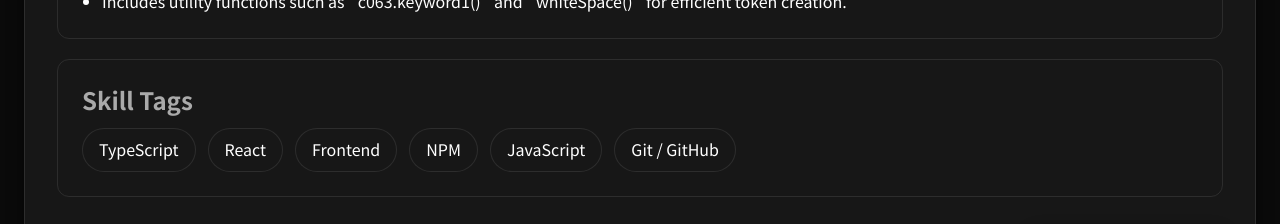
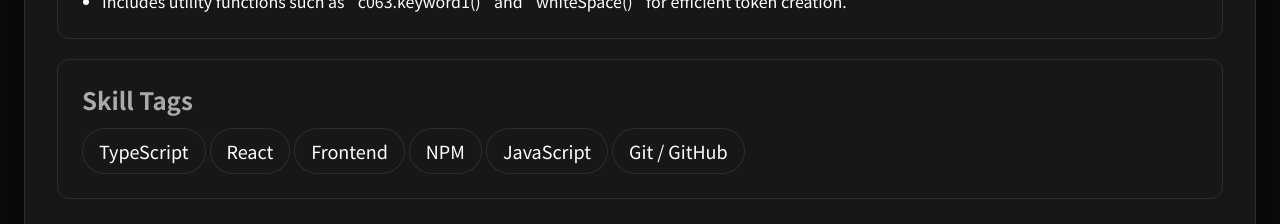
Before and after one commit to fanyuuu2006/fanyu, a Next.js app: page /projects in a window 1280 px wide. Shown: the part 1400-1624 px from the top of the page. Built offline with nearby package versions, Linux system fonts and the light colour scheme.

Commit message:
fix: 調整ProjectCard組件的標籤間距，優化顯示樣式；調整useTimeOrderTabs的圓角樣式

```diff
--- a/src/components/projects/ProjectCard.tsx
+++ b/src/components/projects/ProjectCard.tsx
@@ -149,7 +149,7 @@
             <h4 className="text-[var(--text-color-muted)] text-base sm:text-lg md:text-xl lg:text-2xl font-bold">
               {projectContent.skillTag}
             </h4>
-            <div className="flex flex-wrap gap-3">
+            <div className="text-sm md:text-base lg:text-lg flex flex-wrap gap-1">
               {item.tags.map((tag) => (
                 <ProjectTagCheckbox
                   key={tag}
--- a/src/hooks/useTimeOrderTabs.tsx
+++ b/src/hooks/useTimeOrderTabs.tsx
@@ -50,7 +50,7 @@
     return (
       <div
         role="tablist"
-        className={`${className} grid grid-cols-2 bg-[#000] rounded-2xl p-1`}
+        className={`${className} grid grid-cols-2 bg-[#000] rounded-xl p-1`}
         {...rest}
       >
         {[
```
